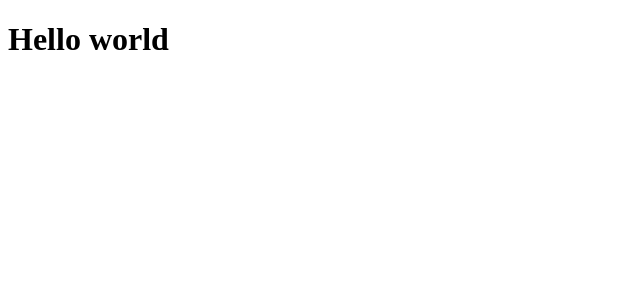
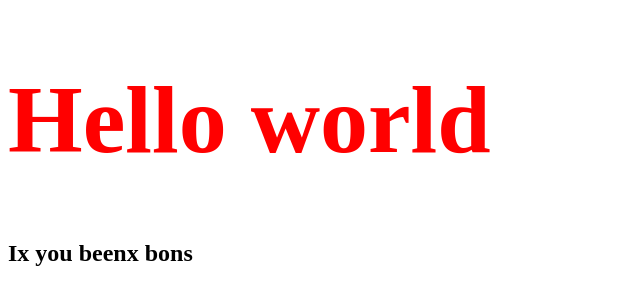
Before and after one commit to Quanta-69/GitTest, a plain HTML site: page index.html in a window 1280 px wide. Shown: the whole page, without its empty margins (0-640 px from the left). Drawn offline with Linux system fonts and the light colour scheme.

Commit message:
Second Commit

```diff
--- a/index.html
+++ b/index.html
@@ -3,9 +3,11 @@
 <head>
     <meta charset="UTF-8">
     <meta name="viewport" content="width=device-width, initial-scale=1.0">
+    <link rel="stylesheet" href="style.css">
     <title>Document</title>
 </head>
 <body>
     <h1>Hello world</h1>
+    <h2>Ix you beenx bons</h2>
 </body>
 </html>
--- /dev/null
+++ b/style.css
@@ -0,0 +1,4 @@
+h1{
+    color: red;
+    font-size: 6rem;
+}
```
